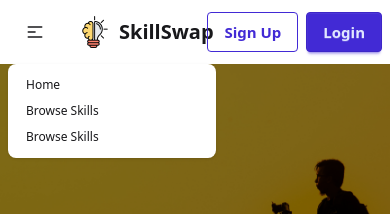
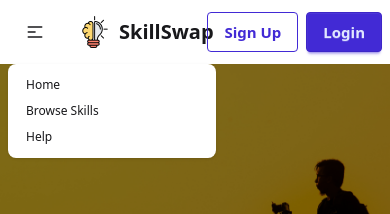
Before and after one commit to Mahbub-Zaman/SkillSwap, a React (Vite) app: page / in a window 390 px wide. Both pictures are taken after a click on the element 35 px from the left and 32 px from the top of the page. Shown: the top 214 px of the page. Built offline with nearby package versions, Linux system fonts and the light colour scheme; no server answers.

Commit message:
Menu Updated

```diff
--- a/src/components/NavBar.jsx
+++ b/src/components/NavBar.jsx
@@ -55,7 +55,7 @@ const NavBar = () => {
                 </>
             }
             <li>
-            <NavLink to="faq">Browse Skills</NavLink>
+            <NavLink to="faq">Help</NavLink>
             </li>
         </ul>
         </div>
```
